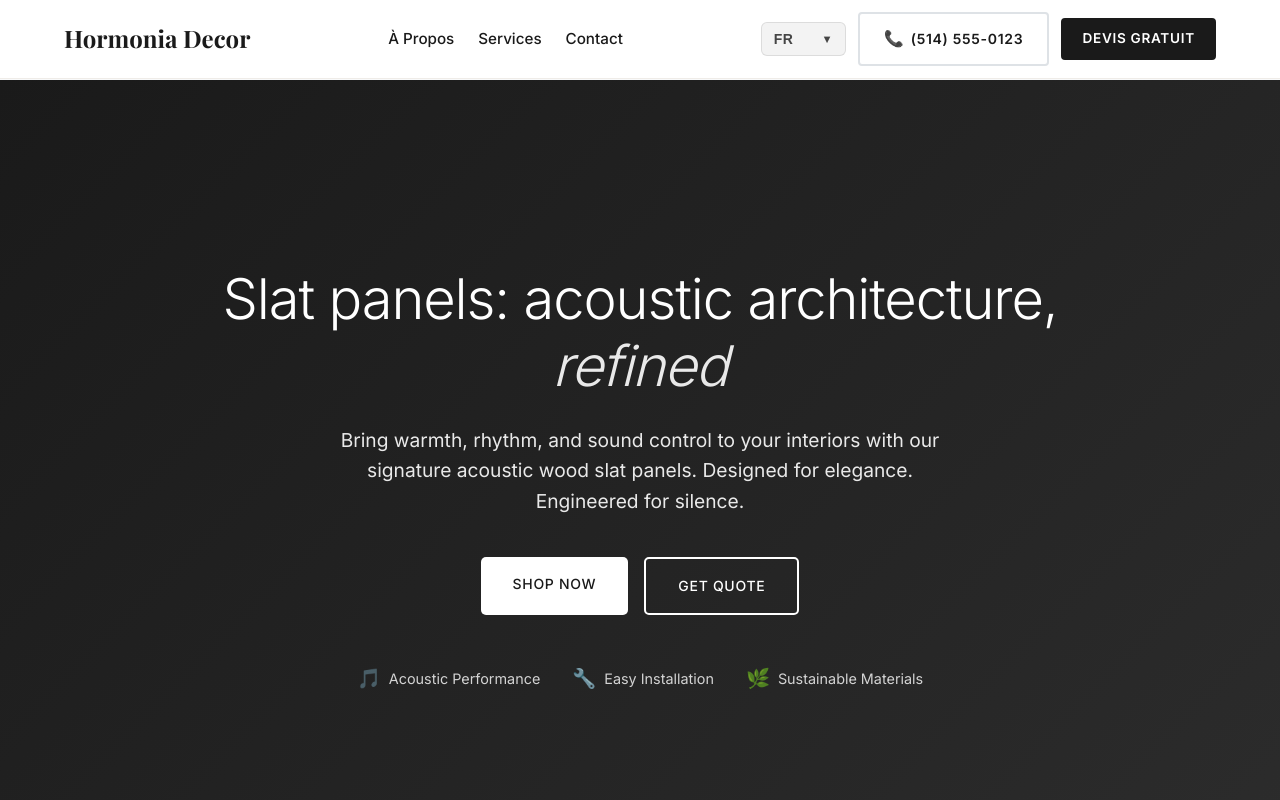
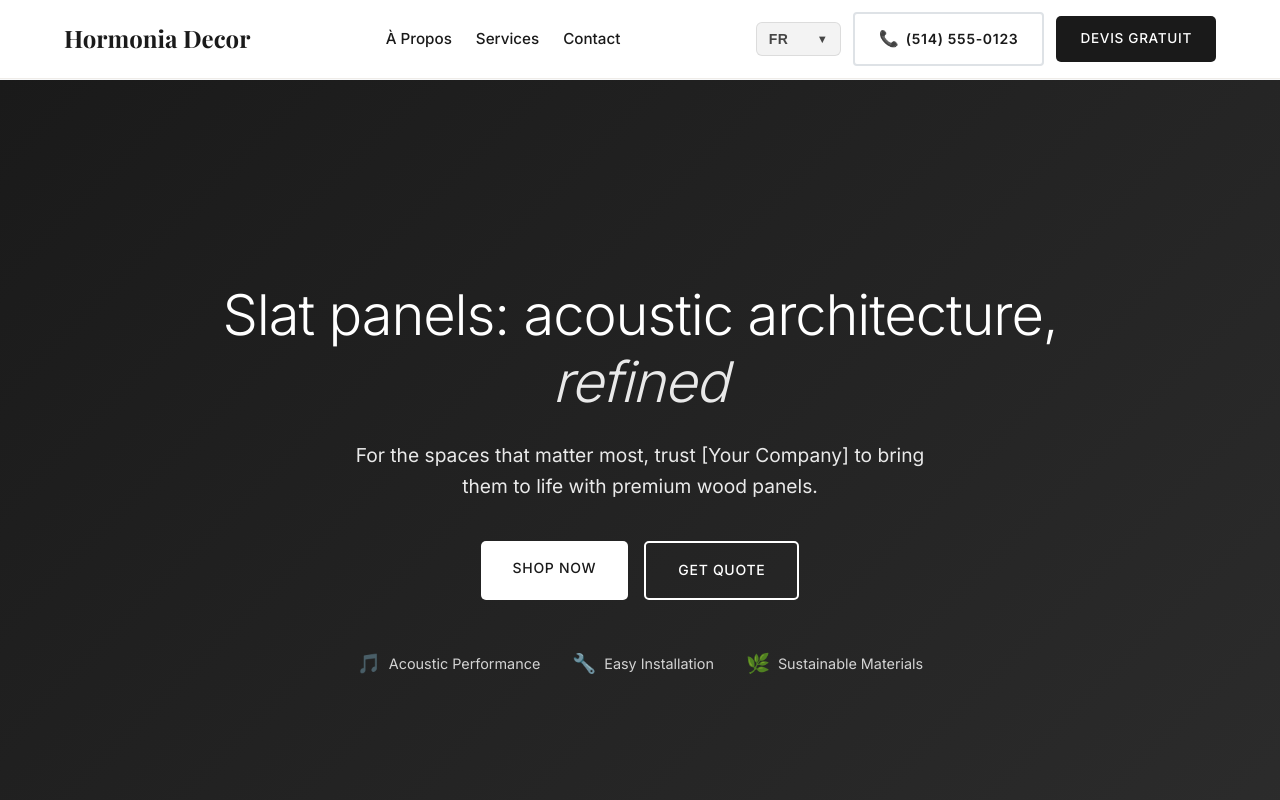
Before and after one commit to momo-bar/momo-bar.github.io, an Angular app: page / in a window 1280 px wide. Shown: the top 800 px of the page. Built offline with nearby package versions, Linux system fonts and the light colour scheme.

Commit message:
feat: Add mobile-only elements to header and enhance styles for better responsiveness

```diff
--- a/src/app/components/header/header.component.html
+++ b/src/app/components/header/header.component.html
@@ -23,6 +23,23 @@
         <li class="nav-item">
           <a [routerLink]="isEnglish ? '/en/contact' : '/contact'" class="nav-link" routerLinkActive="active">
             {{ isEnglish ? 'Contact' : 'Contact' }}
+          </a>
+        </li>
+        <!-- Mobile Only Elements -->
+        <li class="nav-item mobile-only">
+          <app-language-switcher></app-language-switcher>
+        </li>
+        <li class="nav-item mobile-only">
+          <app-smart-call-button
+            [buttonClass]="'btn-secondary'"
+            [isEnglish]="isEnglish"
+            [textEn]="'Call Now'"
+            [textFr]="'Appelez'">
+          </app-smart-call-button>
+        </li>
+        <li class="nav-item mobile-only">
+          <a [routerLink]="isEnglish ? '/en/contact' : '/contact'" class="btn-primary nav-btn-mobile">
+            {{ isEnglish ? 'Get Quote' : 'Devis Gratuit' }}
           </a>
         </li>
       </ul>
--- a/src/app/components/header/header.component.scss
+++ b/src/app/components/header/header.component.scss
@@ -98,6 +98,16 @@
     display: flex;
     justify-content: center;
   }
+
+  &.mobile-only {
+    display: none;
+
+    @media (max-width: 992px) {
+      display: flex;
+      justify-content: center;
+      margin: 0.75rem 0;
+    }
+  }
 }
 
 .nav-link {
@@ -145,6 +155,28 @@
   }
 }
 
+.nav-btn-mobile {
+  padding: 0.75rem 1.5rem;
+  border-radius: 5px;
+  text-decoration: none;
+  font-weight: 500;
+  text-transform: uppercase;
+  letter-spacing: 0.05em;
+  font-size: 0.85rem;
+  transition: all 0.3s ease;
+  white-space: nowrap;
+  background: #ffffff;
+  color: #1a1a1a;
+  border: none;
+  min-width: 200px;
+  text-align: center;
+
+  &:hover {
+    background: rgba(255, 255, 255, 0.9);
+    transform: translateY(-2px);
+  }
+}
+
 .nav-actions {
   display: flex;
   align-items: center;
@@ -156,8 +188,9 @@
     bottom: 0;
     width: 100%;
     background: white;
-    padding: 0 0.5rem;
+    padding: 1.5rem;
     justify-content: center;
+    align-items: center;
     border-top: 1px solid var(--gray-light);
     transition: 0.3s;
     z-index: 1001;
@@ -169,23 +202,48 @@
       visibility: visible;
       opacity: 1;
     }
+
+    // Hide desktop elements on mobile
+    app-language-switcher,
+    app-smart-call-button,
+    .nav-btn {
+      display: none;
+    }
   }
 }
 
 .nav-btn {
-  padding: 0.5rem 1.2rem;
+  padding: 0.75rem 1.5rem;
+  border-radius: 5px;
+  text-decoration: none;
+  font-weight: 500;
+  text-transform: uppercase;
+  letter-spacing: 0.05em;
   font-size: 0.85rem;
+  transition: all 0.3s ease;
   white-space: nowrap;
+  background: #1a1a1a;
+  color: #ffffff;
+  border: none;
+
+  &:hover {
+    background: rgba(255, 255, 255, 0.9);
+    color: #1a1a1a;
+    transform: translateY(-2px);
+  }
 
   @media (max-width: 992px) {
-    flex: 1;
+    flex: none;
     text-align: center;
-    margin: 0 0.5rem;
+    margin: 0;
+    padding: 0.875rem 2rem;
+    width: auto;
+    min-width: 200px;
   }
 
   @media (max-width: 480px) {
-    padding: 0.6rem 1rem;
-    font-size: 0.85rem;
+    padding: 0.75rem 1.25rem;
+    font-size: 0.8rem;
   }
 }
 
@@ -254,6 +312,10 @@
     border-radius: 2px;
   }
 
+  &.active {
+    display: none !important;
+  }
+
   &.active .bar:nth-child(1) {
     transform: rotate(-45deg) translate(-6px, 6px);
   }
--- a/src/app/pages/home/home.component.html
+++ b/src/app/pages/home/home.component.html
@@ -14,8 +14,7 @@
         Slat panels: acoustic architecture, <span class="refined">refined</span>
       </h1>
       <p class="hero-subtitle" data-aos="fade-up" data-aos-delay="200">
-        Bring warmth, rhythm, and sound control to your interiors with our signature
-        acoustic wood slat panels. Designed for elegance. Engineered for silence.
+        For the spaces that matter most, trust [Your Company] to bring them to life with premium wood panels.
       </p>
       <div class="hero-buttons" data-aos="fade-up" data-aos-delay="300">
         <a routerLink="/products" class="btn-primary">Shop Now</a>
@@ -43,8 +42,8 @@
 <section class="performance-section">
   <div class="container">
     <div class="performance-content" data-aos="fade-up">
-      <h2>Where Performance Meets Precision</h2>
-      <p>At HORMONIA™, we don't just cover walls, we define them. Our curated collection of slat panels are crafted for those who demand design without compromise. From tonal precision to acoustic performance and effortless installs, HORMONIA™ delivers modern surfaces that are as refined as they are enduring.</p>
+      <h2>HORMONIA™ turns walls into statements.</h2>
+      <p>With rich tonal depth, premium acoustics, and seamless installation, HORMONIA™ transforms ordinary spaces into elevated, enduring experiences. Our precision-crafted slat panels deliver the perfect balance of acoustic control and modern aesthetics. For those who expect more from their spaces, <strong>HORMONIA™ sets the new standard.</strong></p>
       <a routerLink="/about" class="learn-more-btn">Learn More</a>
     </div>
     <div class="performance-image" data-aos="fade-left">
--- a/src/app/pages/services/services.component.scss
+++ b/src/app/pages/services/services.component.scss
@@ -48,7 +48,7 @@
 }
 
 .service-header {
-  background: linear-gradient(135deg, var(--light-color) 0%, rgba(245, 245, 220, 0.7) 100%);
+  background: linear-gradient(135deg, var(--light-color) 0%, var(--gray-light) 100%);
   padding: 2rem;
   text-align: center;
 
```
